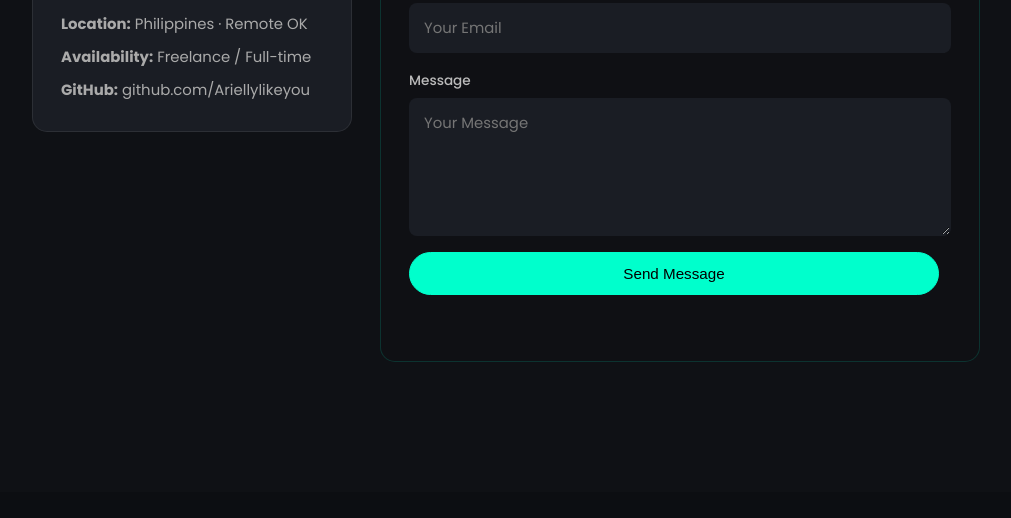
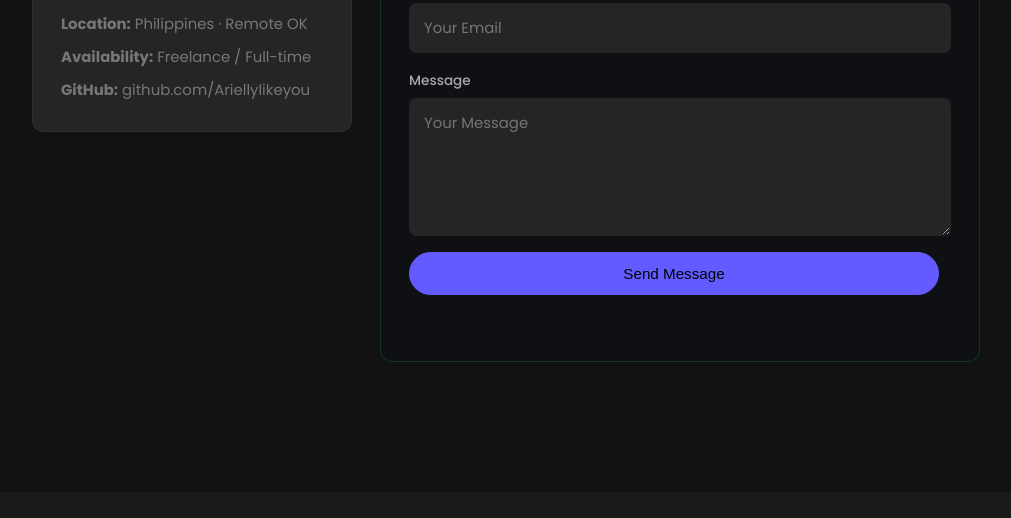
Before and after one commit to Ariellylikeyou/ariel-portfolio, a plain HTML site: page index.html in a window 1280 px wide. Shown: the part 3740-4258 px from the top of the page, without its empty margins (72-1083 px from the left). Drawn offline with nearby package versions, Linux system fonts and the light colour scheme.

Commit message:
updated 3

```diff
--- a/assets/css/style.css
+++ b/assets/css/style.css
@@ -2,17 +2,17 @@
    TOKENS + GLOBAL
 ========================= */
 :root {
-  --bg: #0f1115;
-  --bg-2: #0c0e12;
-  --card: #1a1d24;
-  --card-2: #14161b;
-  --text: #ffffff;
-  --muted: #aaa;
-  --muted-2: #bbb;
-  --accent: #00ffcc;
-  --accent-dim: rgba(0,255,204,.14);
-  --border: rgba(255,255,255,.08);
-  --radius: 15px;
+  --bg: #121212;
+  --bg-2: #1a1a1a;
+  --card: #252525;
+  --card-2: #2d2d2d;
+  --text: #f5f5f5;
+  --muted: #777777;
+  --muted-2: #aaaaaa;
+  --accent: #635bff;
+  --accent-dim: rgba(99,91,255,.14);
+  --border: rgba(255,255,255,.05);
+  --radius: 12px;
   --max: 1200px;
 }
 * { margin: 0; padding: 0; box-sizing: border-box; }
```
